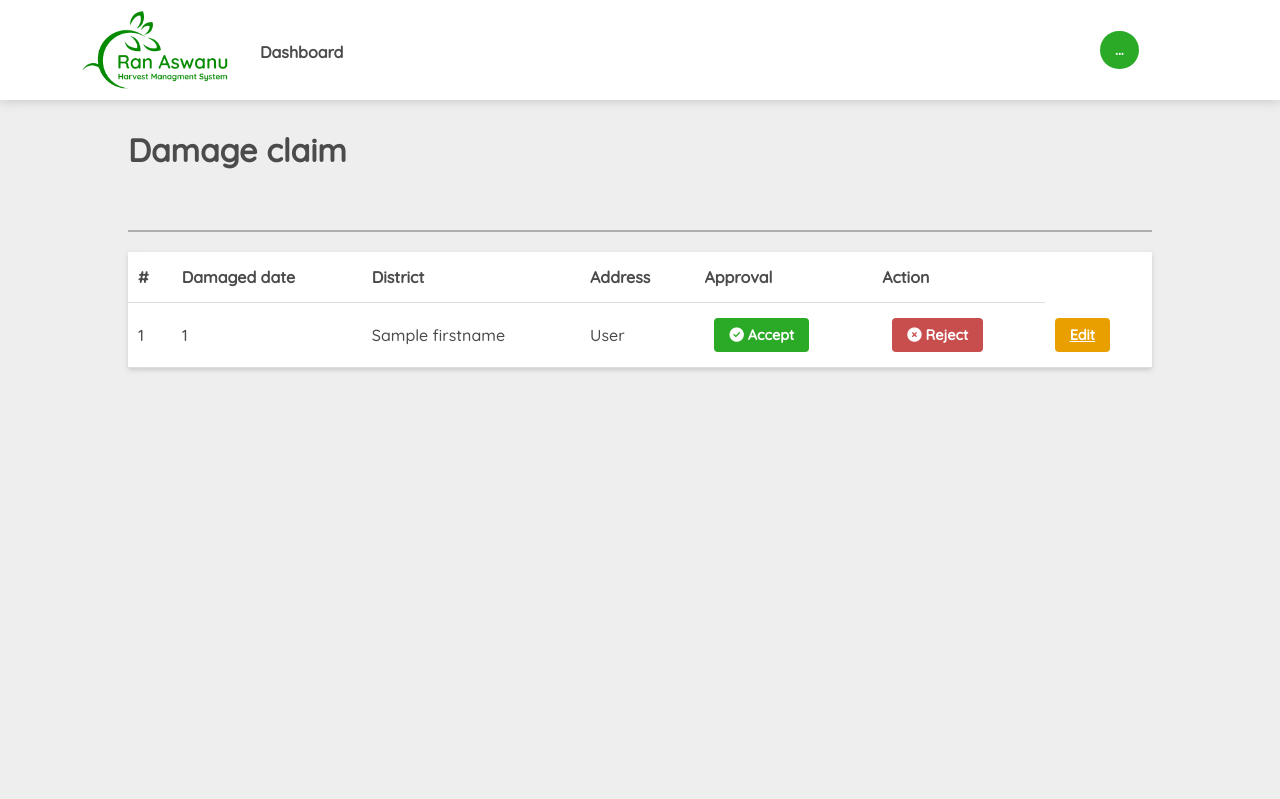
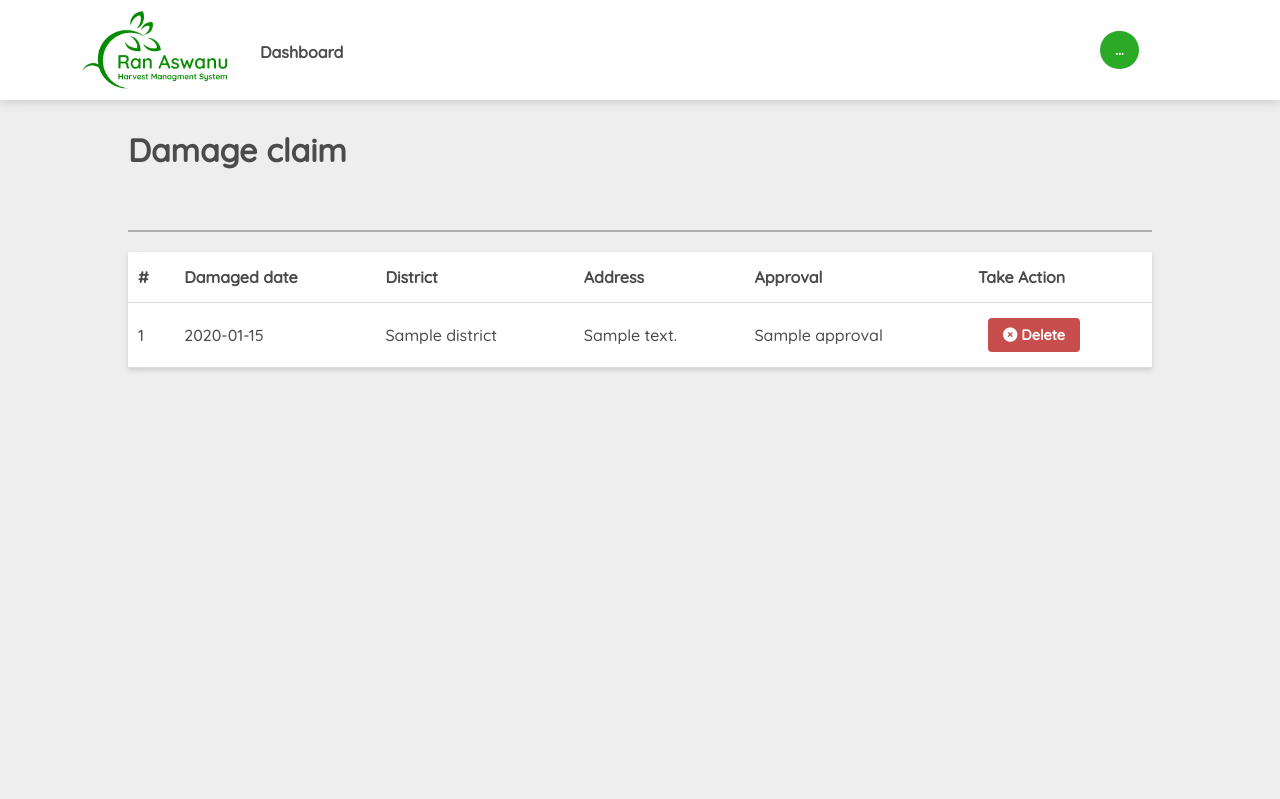
Before and after one commit to ucsc-2nd-year-group-22/RanAswanu, a PHP site: the page made by views/farmer/damageclaimif.php in a window 1280 px wide. Shown: the top 799 px of the page. Run offline with PHP 8.4, Linux system fonts and the light colour scheme; the template is opened without the code that fills it: most values are stand-ins (such as "Sample title", 1, 10 or a date in 2020); data that the repository does not hold is empty; some libraries are stand-ins or nearby versions.

Commit message:
edit damage claim file

```diff
--- a/views/farmer/damageclaimif.php
+++ b/views/farmer/damageclaimif.php
@@ -59,18 +59,19 @@
                 <th>Damaged date</th>
                 <th>District</th>
                 <th>Address</th>
-                <th>Approval</th>         <!--accept / reject / pending -->
-                <th>Action</th>           <!-- view submited form / delete form -->
+                <th>Approval</th>        <!--accept / reject / pending -->
+                <th>Take Action</th>           <!-- view submited form / delete form -->
             </tr>
-        <?php $i = 0; foreach($officerData as $officer) :; $i++;?>
+        <?php $i = 0; foreach($damageclaimData as $officer) :; $i++;?>
             <tr>
                 <td> <?=  $i ?></td>
-                <td><?= $officer['id'];?> </td>
-                <td><?= $officer['firstname'];?> </td>
-                <td><?= $officer['lastname'];?> </td>
-                <td><button class="mini-button normal"> <i class="fas fa-check-circle"></i> Accept</button> </td>
-                <td>    <button class="mini-button danger"><i class="fas fa-times-circle"></i> Reject</button> </td>
-                <td><a type="button" class="mini-button warning btn" onclick="return confirm('Are you sure you want to edit this user?');" href="<?php echo URL . 'user/edit/' . $officer['id'] ;?>">Edit</a></td>
+                <td><?= $officer['dmgdate'];?> </td>
+                <td><?= $officer['district'];?> </td>
+                <td><?= $officer['address'];?> </td>
+                <td><?= $officer['approval'];?> </td>
+               <!-- <td><button class="mini-button normal"> <i class="fas fa-check-circle"></i> Accept</button> </td> -->
+                <td>    <button class="mini-button danger"><i class="fas fa-times-circle"></i> Delete</button> </td>
+            <!--    <td><a type="button" class="mini-button warning btn" onclick="return confirm('Are you sure you want to edit this user?');" href="<?php echo URL . 'user/edit/' . $officer['id'] ;?>">Edit</a></td>   -->
             </tr>
         <?php endforeach;?>
         </table>
--- a/views/header.php
+++ b/views/header.php
@@ -82,10 +82,10 @@
 
                     <!--Farmer configurations for the navigation bar =============================================================== -->
                     <?php elseif ((Session::get('role') == 'farmer')): ?>
-                        <li><a href="<?php echo URL; ?>farmer/sellyourcrops" class="<?php View::getActivePage('sellyourcrops'); ?>">Sell Crops</a></li>
+                        <li><a href="<?php echo URL; ?>farmer/sellyourcropsif" class="<?php View::getActivePage('sellyourcropsif'); ?>">Sell Crops</a></li>
                         <li><a href="<?php echo URL; ?>farmer/vendOffers" class="<?php View::getActivePage('vendOffers'); ?>">Vendor Offers</a></li>
-                        <li><a href="<?php echo URL; ?>farmer/damageclaim" class="<?php View::getActivePage('damageclaim'); ?>">Damage Claims</a></li>
-                        <li><a href="<?php echo URL; ?>farmer/cropReq" class="<?php View::getActivePage('cropReq'); ?>">Crop Requests</a></li>
+                        <li><a href="<?php echo URL; ?>farmer/damageclaimif" class="<?php View::getActivePage('damageclaimif'); ?>">Damage Claims</a></li>
+                        <li><a href="<?php echo URL; ?>farmer/cropReqif" class="<?php View::getActivePage('cropReqif'); ?>">Crop Requests</a></li>
 
                 <?php endif ?>
 
```
